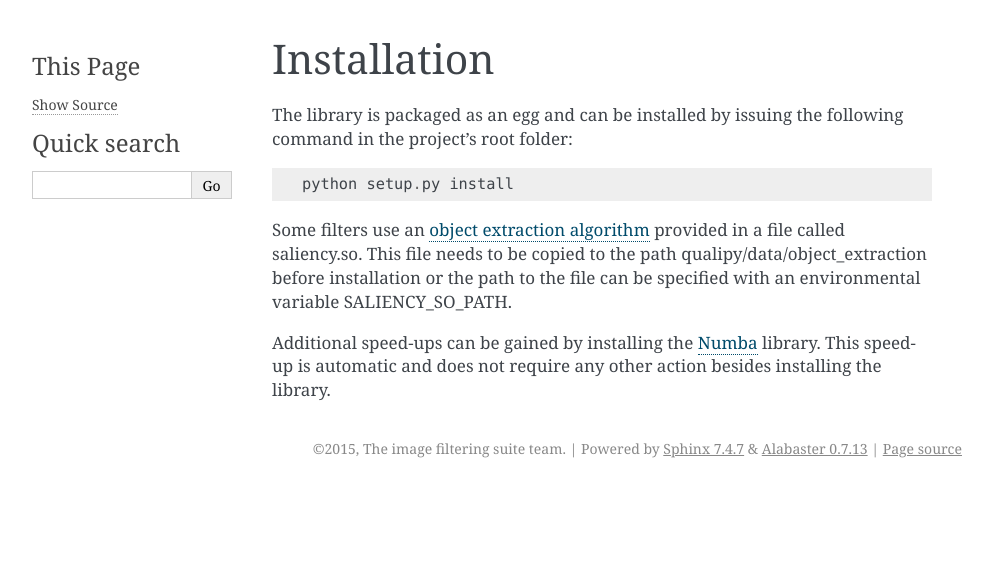
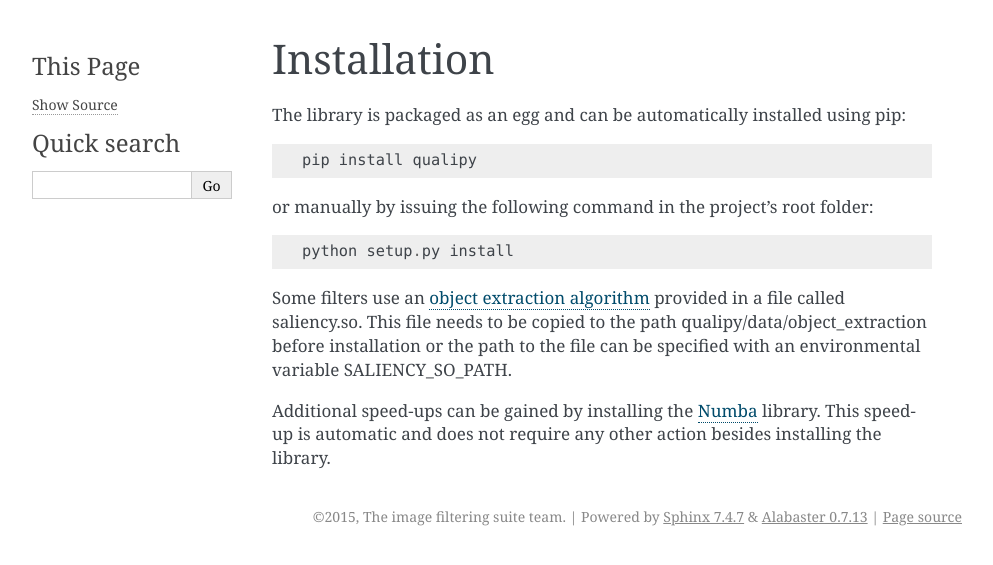
Before and after one commit to vismantic-ohtuprojekti/qualipy, a Sphinx documentation site: the page built from docs/installation.rst, in a window 1280 px wide. Shown: the top 565 px of the page, without its empty margins (148-1141 px from the left). Built offline with Sphinx 7.4.7, drawn with Linux system fonts in a browser that asks for light colours.

Commit message:
Update installation

```diff
--- a/docs/installation.rst
+++ b/docs/installation.rst
@@ -4,7 +4,11 @@
 Installation
 ************
 
-The library is packaged as an egg and can be installed by issuing the following command in the project's root folder::
+The library is packaged as an egg and can be automatically installed using pip::
+
+    pip install qualipy
+
+or manually by issuing the following command in the project's root folder::
 
     python setup.py install
 
```
